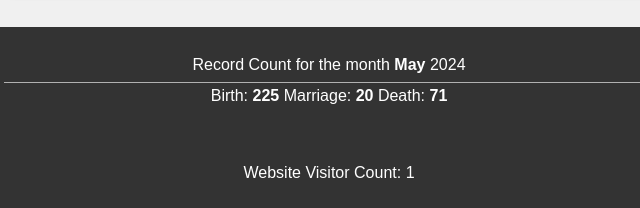
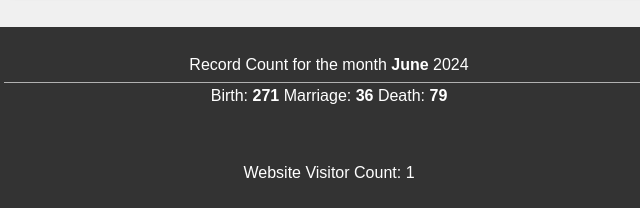
Before and after one commit to McroCapalonga/info, a plain HTML site: page Incoming.html in a window 1280 px wide. Shown: the part 7785-7993 px from the top of the page, 311-951 px from the left. Drawn offline with Linux system fonts and the light colour scheme.

Commit message:
Add files via upload

```diff
--- a/Incoming.html
+++ b/Incoming.html
@@ -780,9 +780,9 @@
     <footer>
         <div class="rcrd" >
             <div id="cnt">
-                <p>Record Count for the month <b>May</b> 2024</p>
+                <p>Record Count for the month <b>June</b> 2024</p>
             </div>
-            <p>Birth: <b>225</b> Marriage: <b>20</b> Death: <b>71</b></p>
+            <p>Birth: <b>271</b> Marriage: <b>36</b> Death: <b>79</b></p>
         </div>
         <br>
             <!--<p>Itong website na ito ay buwanang nag-uupdate </p>
```
